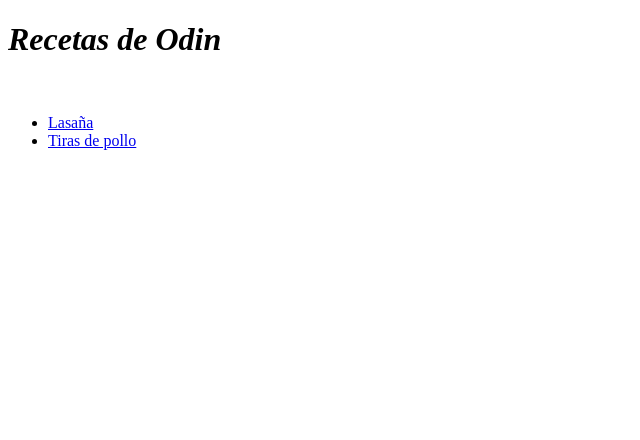
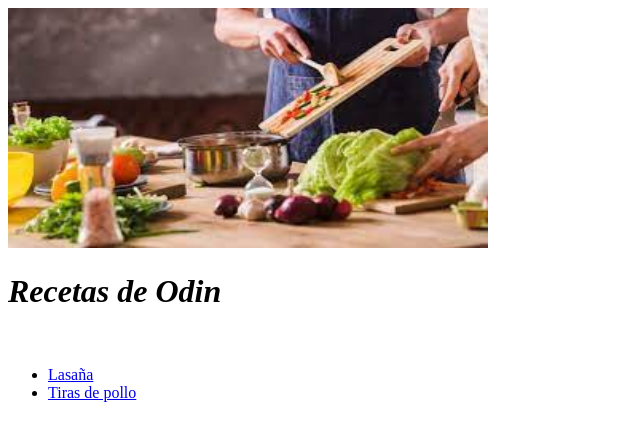
Before and after one commit to David-Avila/odin-recipes, a plain HTML site: page index.html in a window 1280 px wide. Shown: the whole page, without its empty margins (0-640 px from the left). Drawn offline with Linux system fonts and the light colour scheme.

Commit message:
Image added to home page

```diff
--- a/index.html
+++ b/index.html
@@ -7,6 +7,7 @@
     <title>Odin Recipes</title>
 </head>
 <body>
+    <img src="recipes/index-image.jpeg" width="480", height="240">
 
     <h1><em>Recetas de Odin</em></h1>
     <br>
```
